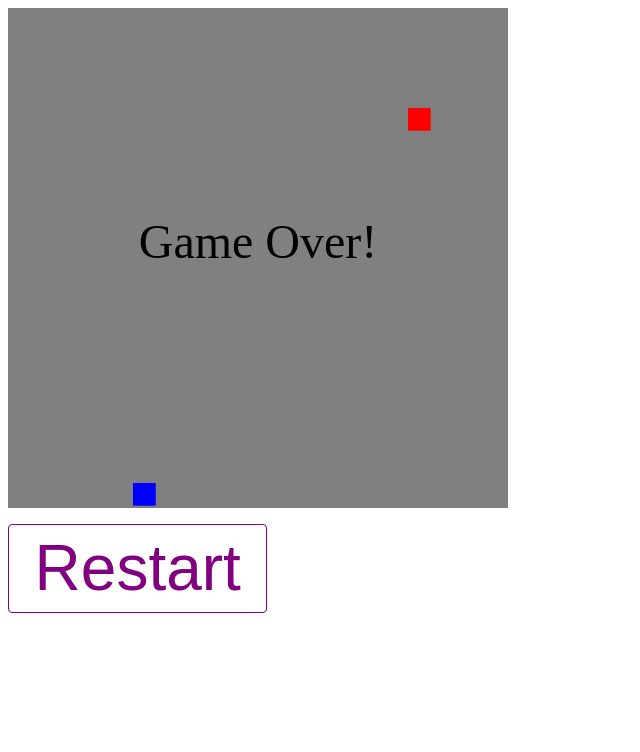
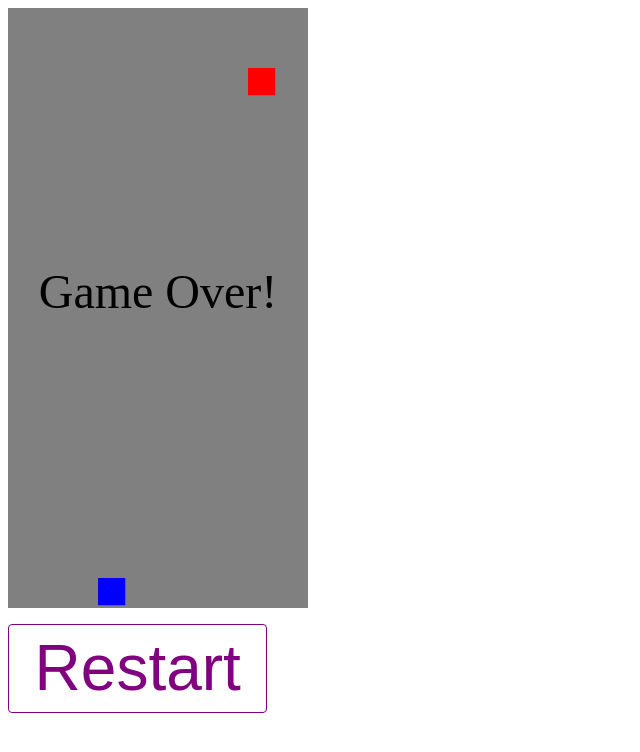
Before and after one commit to lge88/snake, a plain HTML site: page index.html in a window 1280 px wide. Shown: the whole page, without its empty margins (0-640 px from the left). Drawn offline with Linux system fonts and the light colour scheme.

Commit message:
Update init configs

```diff
--- a/index.html
+++ b/index.html
@@ -6,7 +6,7 @@
 
     <div id="container">
 
-      <canvas id="canvas" class="game" width="500" height="500"></canvas>
+      <canvas id="canvas" class="game" width="300" height="600"></canvas>
 
       <div class="button-bar">
         <button class="control" onclick="game.start();">Restart</button>
--- a/snake.js
+++ b/snake.js
@@ -318,22 +318,14 @@ class Game {
 
 var game = new Game;
 game.canvasId = 'canvas';
-game.nx = 20;
+game.nx = 10;
 game.ny = 20;
 game.spacingRatio = 0.1;
 game.snakeColor = 'blue';
 game.foodColor = 'red';
 game.snakeMovingDirection = 'down';
 game.snakePixels = [
-  { x: 5, y: 3 },
-  // { x: 4, y: 3 },
-  // { x: 3, y: 3 },
-  // { x: 2, y: 3 },
-  // { x: 1, y: 3 },
-  // { x: 0, y: 3 },
-  // { x: 0, y: 2 },
-  // { x: 0, y: 1 },
-  // { x: 0, y: 0 },
+  { x: 1 + randomInt(8), y: 2 + randomInt(16) },
 ];
 game.frameInterval = 200;
 
```
